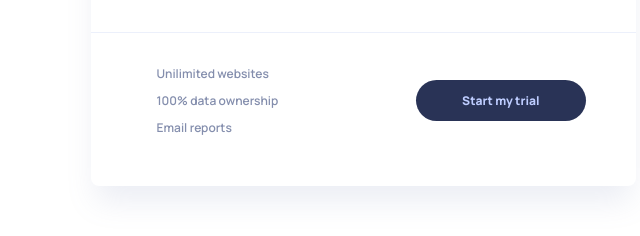
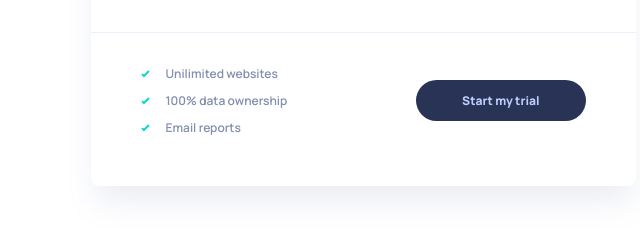
Before and after one commit to nsher888/interactive-pricing-component-main.g, a plain HTML site: page index.html in a window 1280 px wide. Shown: the part 522-758 px from the top of the page, 277-917 px from the left. Drawn offline with Linux system fonts and the light colour scheme; the site is published under a folder, as on GitHub Pages, so addresses that start at the root find nothing.

Commit message:
Update index.html

```diff
--- a/index.html
+++ b/index.html
@@ -70,15 +70,15 @@
 				<div class="footer">
 					<div class="footer__list">
 						<div class="item">
-							<img src="/images/icon-check.svg" alt="" />
+							<img src="./images/icon-check.svg" alt="" />
 							<p class="item__text">Unilimited websites</p>
 						</div>
 						<div class="item">
-							<img src="/images/icon-check.svg" alt="" />
+							<img src="./images/icon-check.svg" alt="" />
 							<p class="item__text">100% data ownership</p>
 						</div>
 						<div class="item">
-							<img src="/images/icon-check.svg" alt="" />
+							<img src="./images/icon-check.svg" alt="" />
 							<p class="item__text">Email reports</p>
 						</div>
 					</div>
```
